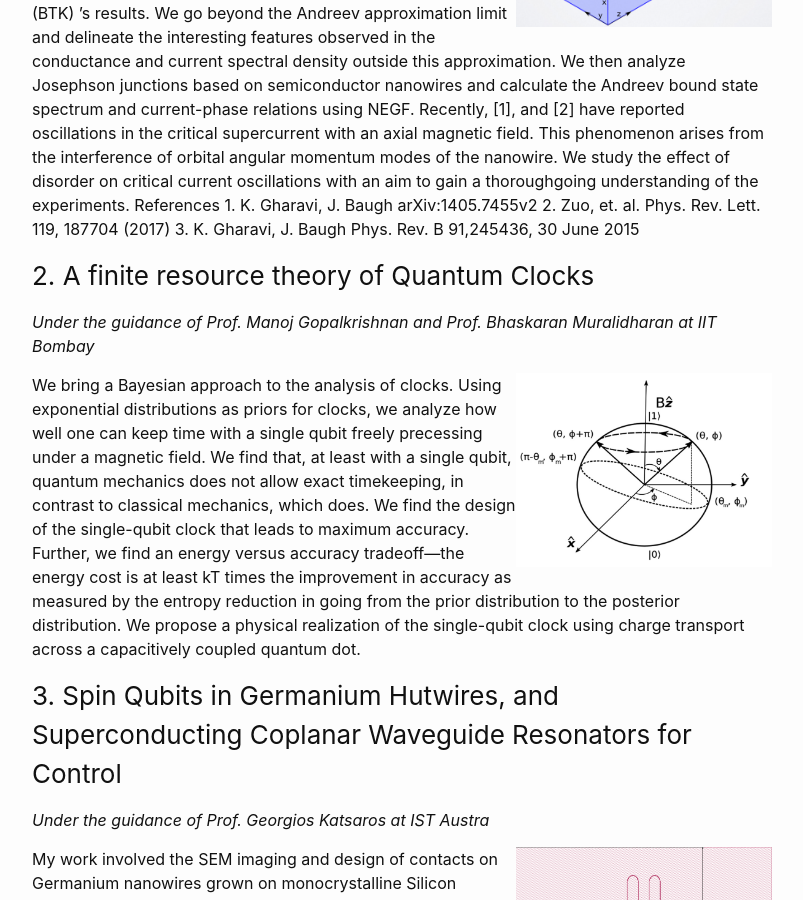
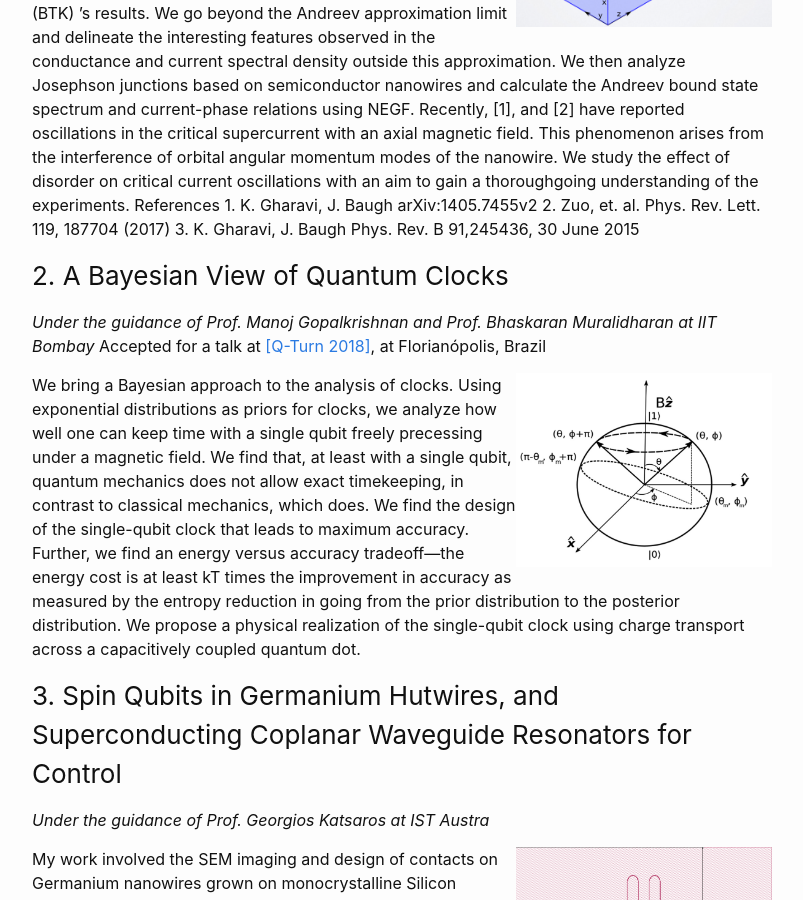
Before and after one commit to praveen5/praveen5.github.io, a Jekyll site: the page built from research.md, in a window 1280 px wide and 900 px high, scrolled down 928 px. Shown: the whole window, without its empty margins (238-1041 px from the left). Built offline with Jekyll 4.4.1, drawn with Linux system fonts in a browser that asks for light colours.

Commit message:
Update research.md

```diff
--- a/research.md
+++ b/research.md
@@ -29,8 +29,9 @@ References
 3. K. Gharavi, J. Baugh Phys. Rev. B 91,245436, 30 June 2015
 </p>
 
-### 2. A finite resource theory of Quantum Clocks
+### 2. A Bayesian View of Quantum Clocks
 _Under the guidance of Prof. Manoj Gopalkrishnan and Prof. Bhaskaran Muralidharan at IIT Bombay_
+Accepted for a talk at [[Q-Turn 2018]](www.qturnworkshop.wixsite.com/2018), at Florianópolis, Brazil
 <p>
 <img src="/QClock.png" ALIGN = "RIGHT" width="256" title="QuantumClock">
 We bring a Bayesian approach to the analysis of clocks. Using exponential distributions as priors for clocks, we analyze how well one can keep time with a single qubit freely precessing under a magnetic field. We find that, at least with a single qubit, quantum mechanics does not allow exact timekeeping, in contrast to classical mechanics, which does. We find the design of the single-qubit clock that leads to maximum accuracy. Further, we find an energy versus accuracy tradeoff—the energy cost is at least kT times the improvement in accuracy as measured by the entropy reduction in going from the prior distribution to the posterior distribution. We propose a physical realization of the single-qubit clock using charge transport across a capacitively coupled quantum dot.
```
